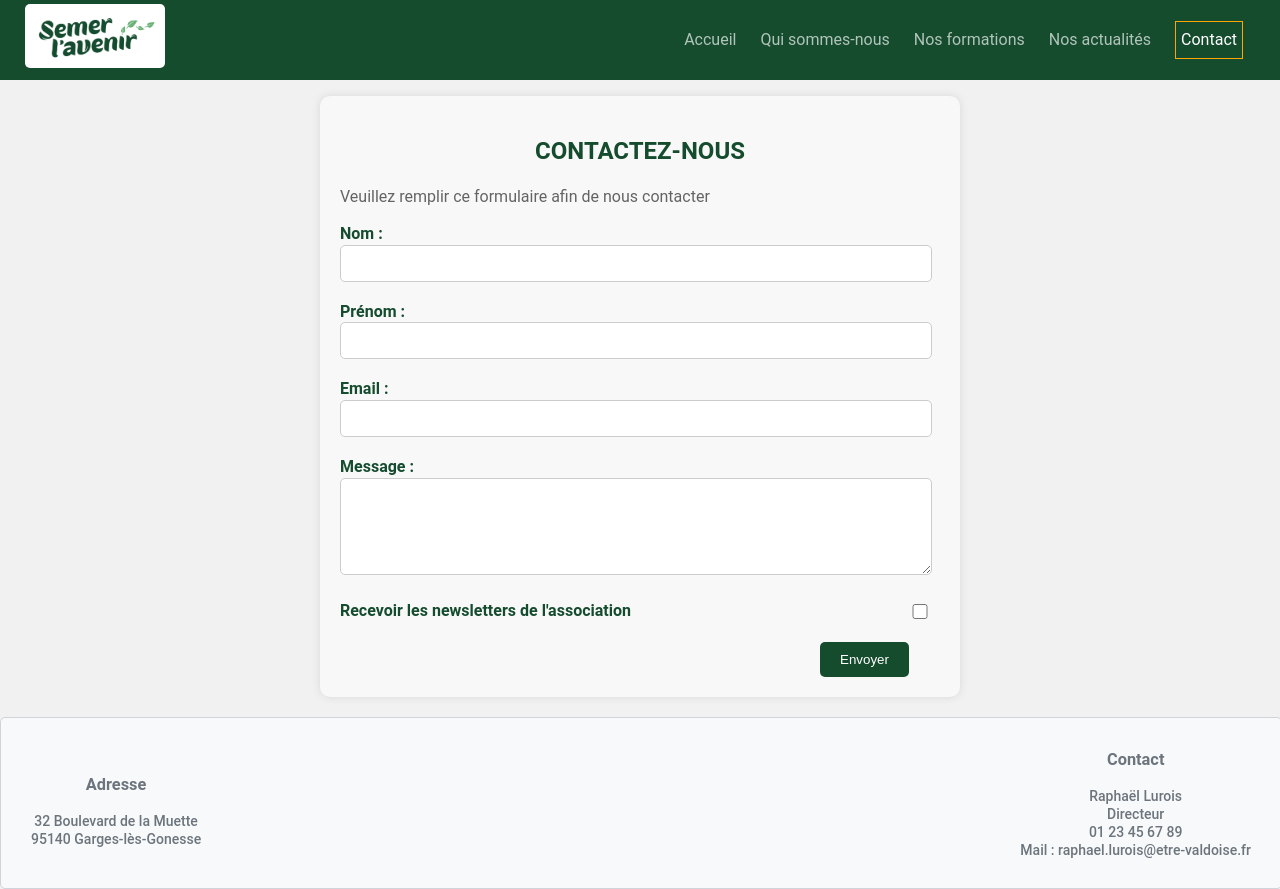
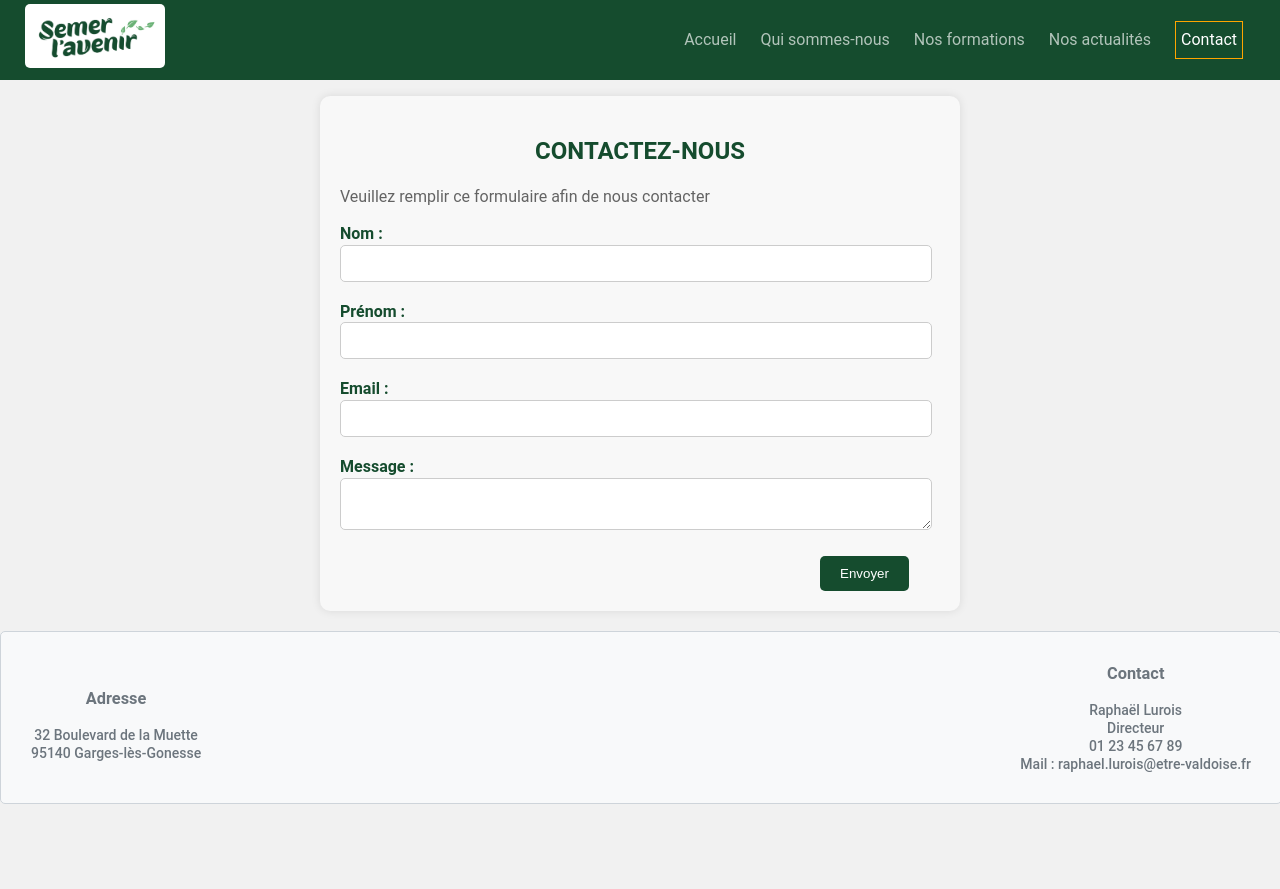
Before and after one commit to sermer12/sermer_avenir, a React (Vite) app in the folder frontend/: page /Contact in a window 1280 px wide. After the commit the page ends 804 px from the top, so only its background shows below. Built offline with nearby package versions, Linux system fonts and the light colour scheme.

Commit message:
Ajout de la fonctionnalité de l'envoi de mail via EmailJS

```diff
--- a/frontend/package.json
+++ b/frontend/package.json
@@ -10,6 +10,7 @@
     "preview": "vite preview"
   },
   "dependencies": {
+    "@emailjs/browser": "^4.3.3",
     "axios": "^1.6.7",
     "react": "^18.2.0",
     "react-dom": "^18.2.0",
--- a/frontend/src/pages/Contact.jsx
+++ b/frontend/src/pages/Contact.jsx
@@ -1,16 +1,26 @@
-import React, { useState } from "react";
+import React, { useState, useRef } from "react";
 import '../styles/contact.css';
+import emailjs from '@emailjs/browser';
 
 function Contact() {
   const [showSuccessMessage, setShowSuccessMessage] = useState(false);
-  const [subscribeNewsletter, setSubscribeNewsletter] = useState(false);
-
-  const handleCheckboxChange = (e) => {
-    setSubscribeNewsletter(e.target.checked);
-  };
+  const form = useRef();
 
   const handleSubmit = (e) => {
     e.preventDefault();
+    emailjs
+      //J'ai déjà testé avec mes ID (ça fonctionne très bien !)
+      .sendForm('SERVICE_ID', 'TEMPLATE_ID', form.current, {
+        publicKey: 'valeur publicKey',
+      })
+      .then(
+        () => {
+          console.log('SUCCESS!');
+        },
+        (error) => {
+          console.log('FAILED...', error.text);
+        },
+      );
     setTimeout(() => {
       setShowSuccessMessage(true);
       e.target.reset();
@@ -18,6 +28,7 @@ function Contact() {
         setShowSuccessMessage(false);
       }, 1500);
     });
+
   };
 
   return (
@@ -25,28 +36,25 @@ function Contact() {
       <h2>CONTACTEZ-NOUS</h2>
       <div className="contact-info">
         <p>Veuillez remplir ce formulaire afin de nous contacter</p>
-        <form onSubmit={handleSubmit}>
+        <form onSubmit={handleSubmit} ref={form}>
           <div className="form-group">
             <label htmlFor="nom">Nom :</label>
-            <input type="text" id="nom" name="nom" required />
+            <input type="text" id="nom" name="user_name" required />
           </div>
           <div className="form-group">
             <label htmlFor="prenom">Prénom :</label>
-            <input type="text" id="prenom" name="prenom" required />
+            <input type="text" id="prenom" name="user_prenom" required />
           </div>
           <div className="form-group">
             <label htmlFor="email">Email :</label>
-            <input type="email" id="email" name="email" required />
+            <input type="email" id="email" name="user_email" required />
           </div>
           <div className="form-group">
             <label htmlFor="message">Message :</label>
-            <textarea id="message" name="message" rows="5" required></textarea>
+            <textarea id="message" name="message" r
+              ows="5" required></textarea>
           </div>
           <div className="form-group">
-            <label>
-              <span>Recevoir les newsletters de l'association</span>
-              <input className="checkB" type="checkbox" checked={subscribeNewsletter} onChange={handleCheckboxChange} />
-            </label>
           </div>
           <button type="submit">Envoyer</button>
         </form>
```
Also changed, not shown: 1 other file (tests, documents, lock files or other folders).
